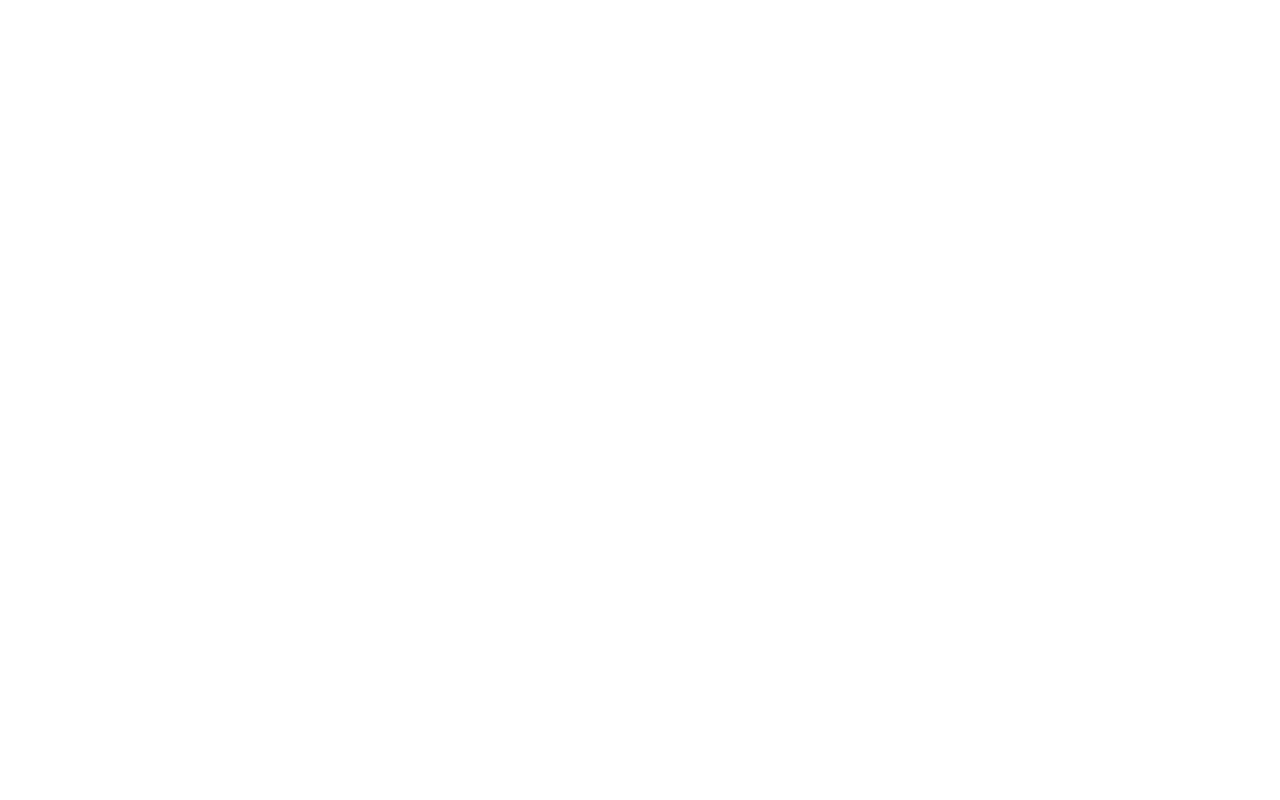
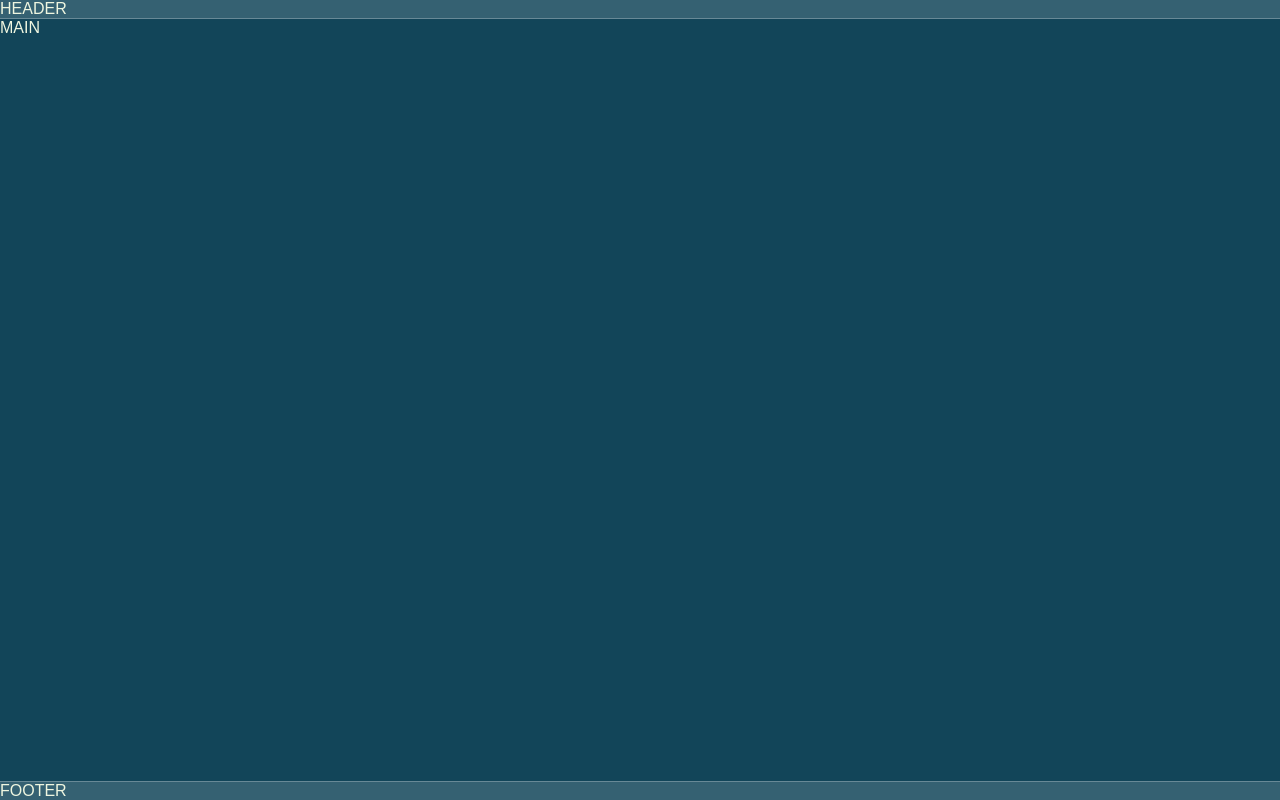
Before and after one commit to shuurpq2/interns, a plain HTML site: page src/index.html in a window 1280 px wide. Drawn offline with Linux system fonts and the light colour scheme.

Commit message:
add index skeleton

```diff
--- a/src/assets/styles/global.css
+++ b/src/assets/styles/global.css
@@ -4,3 +4,9 @@
   --dark-text-color: #EFF6E0;
   --light-text-color: #01161E;
 }
+
+* {
+  background-color: var(--dark-bg-color);
+  color: var(--dark-text-color);
+  font-family: sans-serif;
+}
--- a/src/assets/styles/index.css
+++ b/src/assets/styles/index.css
@@ -0,0 +1,17 @@
+header, footer {
+  background-color: rgba(255, 255, 255, .15);
+}
+
+header {
+  border-bottom: .1rem solid rgba(255, 255, 255, .25);
+}
+
+footer {
+  border-top: .1rem solid rgba(255, 255, 255, .25);
+}
+
+body {
+  min-height: 100vh;
+  display: grid;
+  grid-template-rows: max-content 1fr max-content;
+}
--- a/src/index.html
+++ b/src/index.html
@@ -8,6 +8,14 @@
   <title>Интерны</title>
 </head>
 <body>
-
+  <header>
+    HEADER
+  </header>
+  <main>
+    MAIN
+  </main>
+  <footer>
+    FOOTER
+  </footer>
 </body>
 </html>
```
